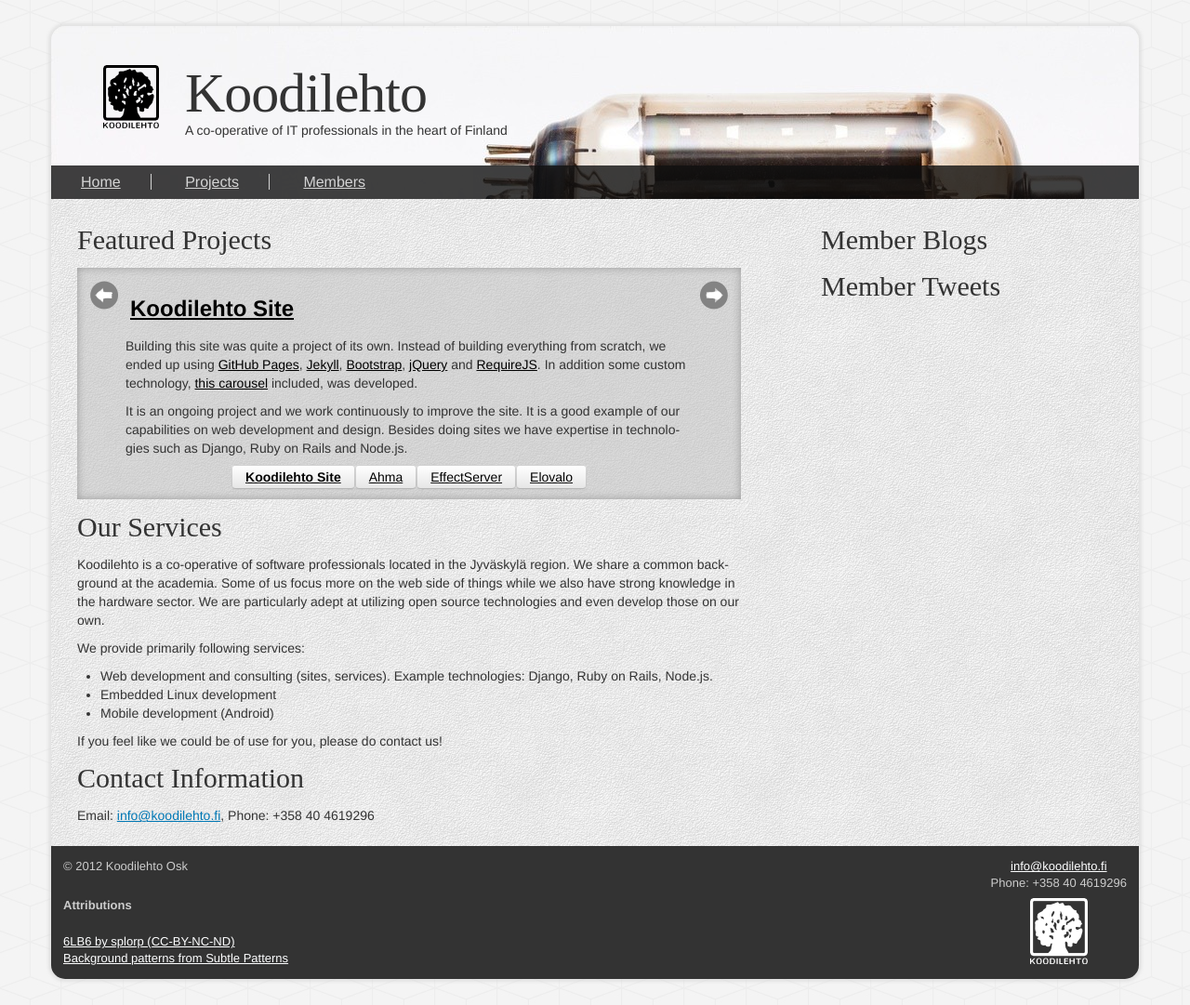
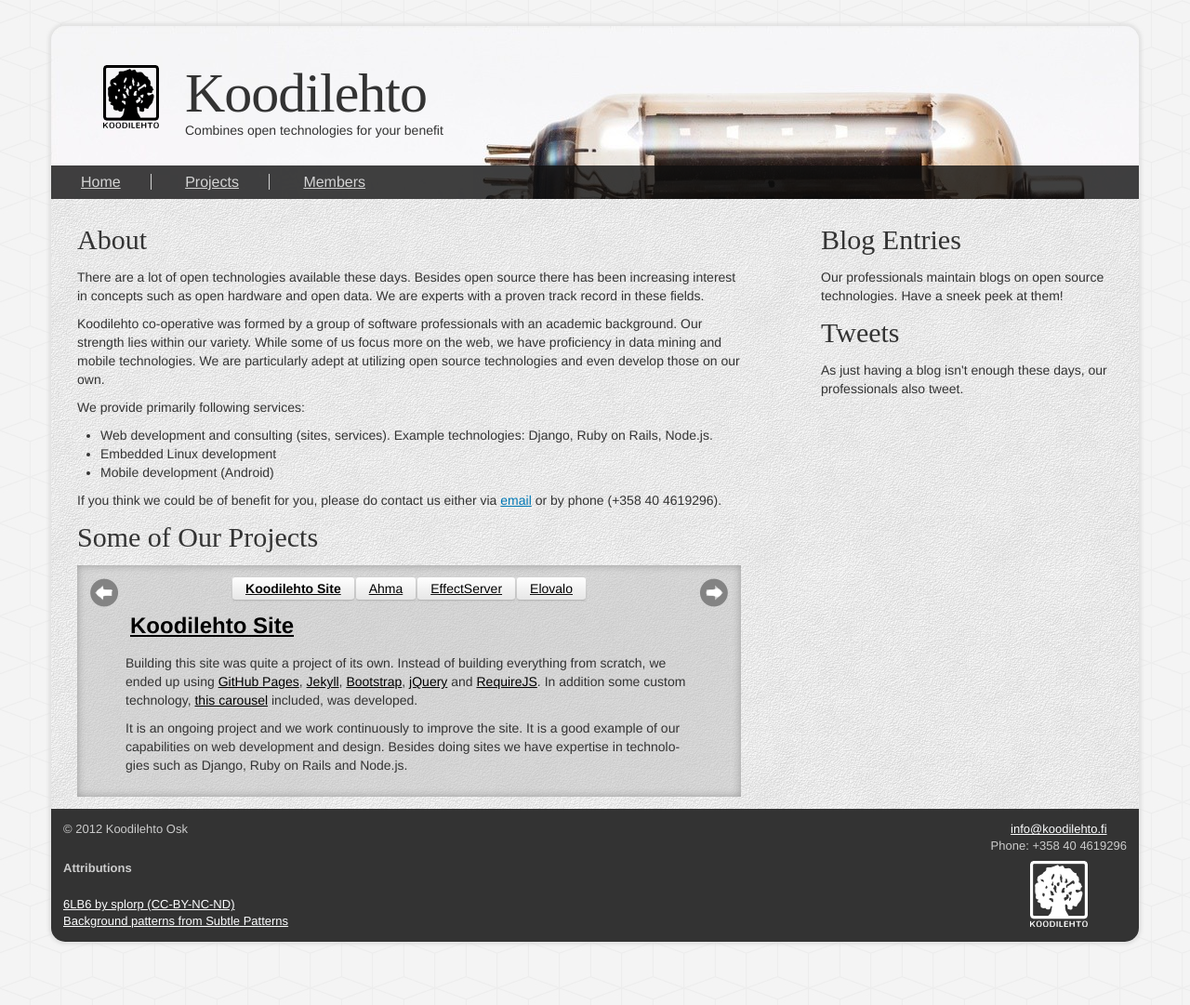
Before and after one commit to koodilehto/koodilehto-site, a Jekyll site: the page built from index.html, in a window 1280 px wide. Shown: the whole page at 93% size. Built offline with Jekyll 4.4.1, drawn with Linux system fonts in a browser that asks for light colours; some web fonts are replaced; after the commit the page ends 1041 px from its top, so only the background shows below that.

Commit message:
Make frontpage content more market oriented

```diff
--- a/_layouts/layout.html
+++ b/_layouts/layout.html
@@ -31,7 +31,7 @@
                 <a href="/"><img src="/images/logo_black.png" id="siteLogo" alt="Koodilehto logo" class="hidden-phone" /></a>
                 <div id="siteInfo">
                     <h1>{{ site.name }}</h1>
-                    <div class="motto">A co-operative of IT professionals in the heart of Finland</div>
+                    <div class="motto">Combines open technologies for your benefit</div>
                 </div>
             </div>
 
--- a/index.html
+++ b/index.html
@@ -7,10 +7,23 @@
 
 <div class="row">
     <div class="span8">
-        <h2>Featured Projects</h2>
+        <h2>About</h2>
+        <p>There are a lot of open technologies available these days. Besides open source there has been increasing interest in concepts such as open hardware and open data. We are experts with a proven track record in these fields.</p>
+        <p>Koodilehto co-operative was formed by a group of software professionals with an academic background. Our strength lies within our variety. While some of us focus more on the web, we have proficiency in data mining and mobile technologies. We are particularly adept at utilizing open source technologies and even develop those on our own.</p>
+        <p>We provide primarily following services:</p>
+        <ul>
+            <li>Web development and consulting (sites, services). Example technologies: Django, Ruby on Rails, Node.js.</li>
+            <li>Embedded Linux development</li>
+            <li>Mobile development (Android)</li>
+        </ul>
+
+        <p>If you think we could be of benefit for you, please do contact us either via <a href="mailto:{{ site.email }}">email</a> or by phone ({{ site.phone }}).</p>
+
+        <h2>Some of Our Projects</h2>
         <div class="caro" id="projects">
             <div class="prev button"></div>
             <div class="next button"></div>
+            <div class="carouselNavi"></div>
             <div class="slides">
                 <div title="Koodilehto Site">
                     <h3><a href="/projects/koodilehto">Koodilehto Site</a></h3>
@@ -38,22 +51,7 @@
                     <p>The project is a good example of collaboration between local organizations. It showcases our expertise in embedded development and 3D graphics. One instance of this latter was <a href="http://www.blender.org">Blender3d</a> based simulator we implemented and then used to visualize our effects before actual hardware was ready.</p>
                 </div>
             </div>
-            <div class="carouselNavi"></div>
         </div>
-
-        <h2>Our Services</h2>
-        <p>Koodilehto is a co-operative of software professionals located in the Jyväskylä region. We share a common background at the academia. Some of us focus more on the web side of things while we also have strong knowledge in the hardware sector. We are particularly adept at utilizing open source technologies and even develop those on our own.</p>
-        <p>We provide primarily following services:</p>
-        <ul>
-            <li>Web development and consulting (sites, services). Example technologies: Django, Ruby on Rails, Node.js.</li>
-            <li>Embedded Linux development</li>
-            <li>Mobile development (Android)</li>
-        </ul>
-
-        <p>If you feel like we could be of use for you, please do contact us!</p>
-
-        <h2>Contact Information</h2>
-        <p>Email: <a href="mailto:{{ site.email }}">{{ site.email }}</a>, Phone: {{ site.phone }}{% comment %}, <a id="contact" href="contact">Contact Form</a>{% endcomment %}</p>
 
         {% comment %}
         <div id="contactForm">
@@ -82,10 +80,12 @@
     </div>
 
     <div class="span4">
-        <h2>Member Blogs</h2>
+        <h2>Blog Entries</h2>
+        <p>Our professionals maintain blogs on open source technologies. Have a sneek peek at them!</p>
         <div id="news"></div>
 
-        <h2>Member Tweets</h2>
+        <h2>Tweets</h2>
+        <p>As just having a blog isn't enough these days, our professionals also tweet.</p>
         <div id="tweets"></div>
     </div>
 
```
